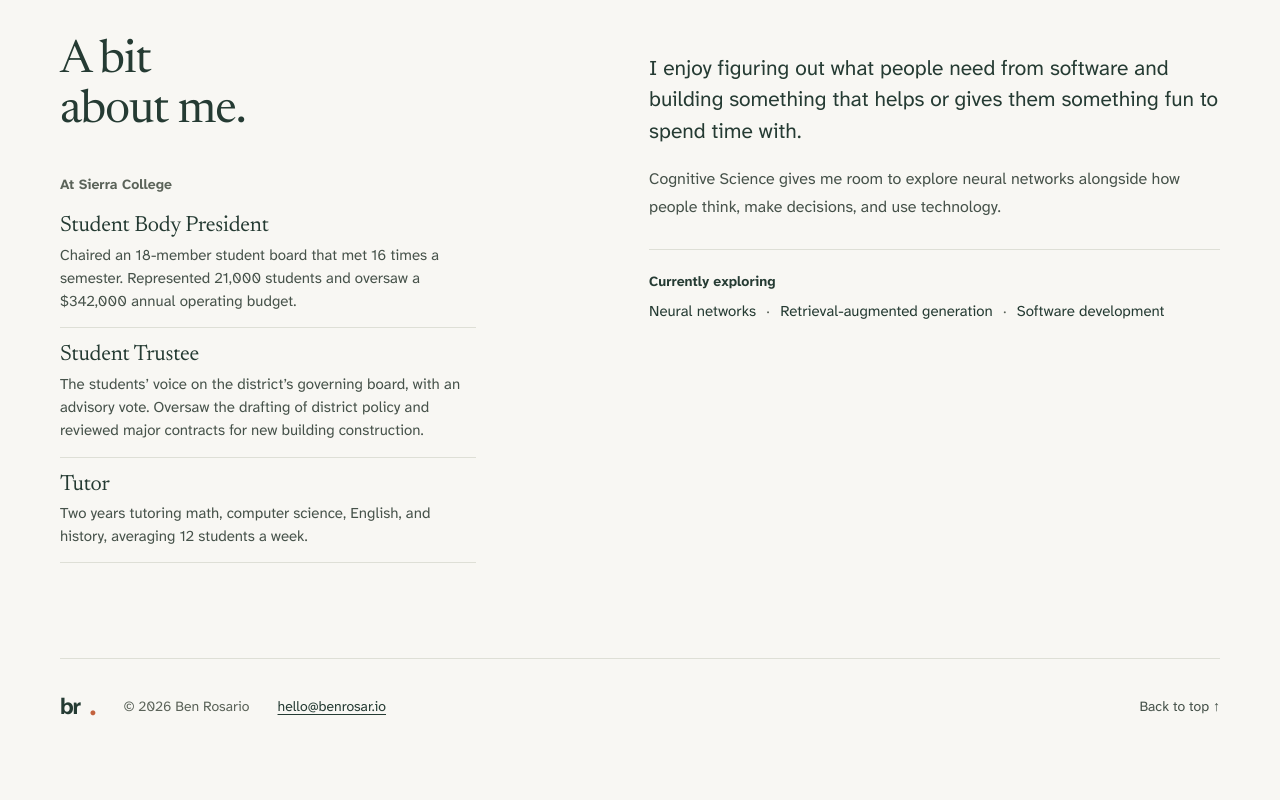
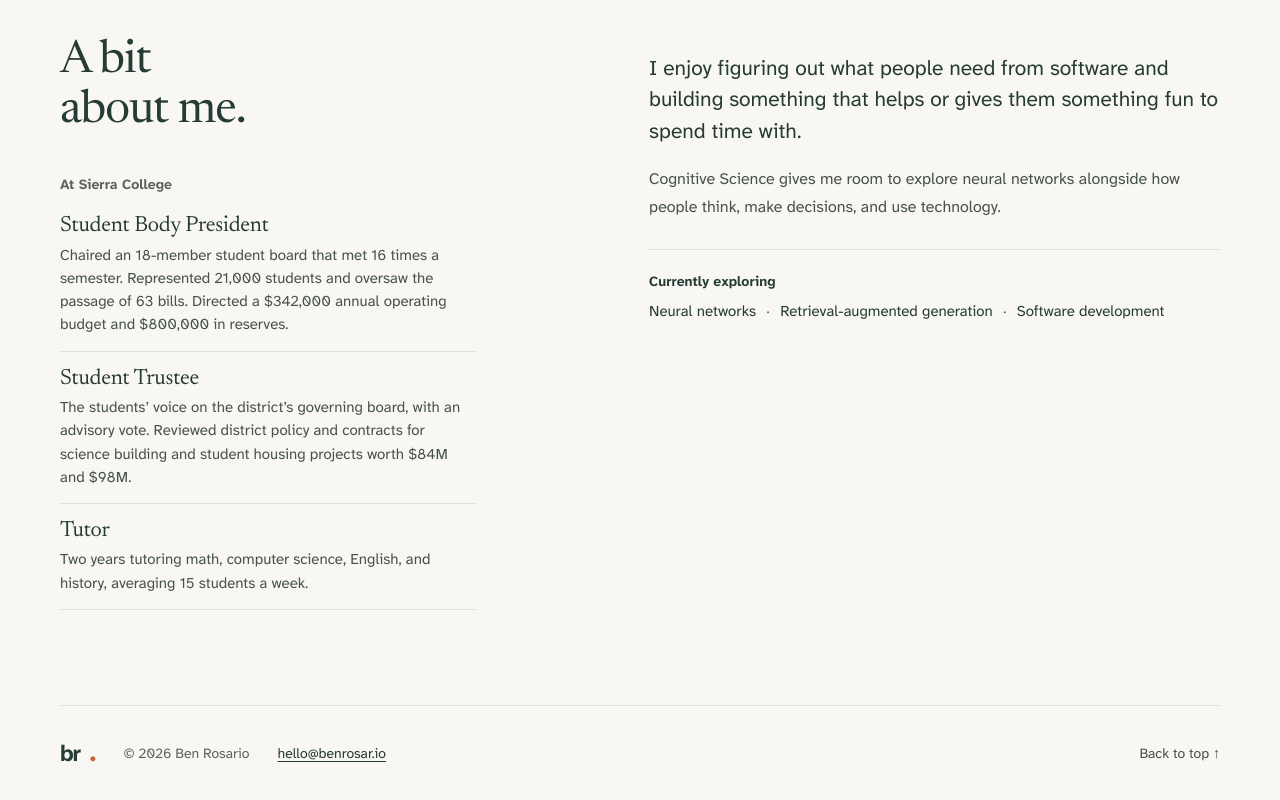
Before and after one commit to benrosario/benrosar.io, a Next.js app: page / in a window 1280 px wide. Shown: the part 1452-2252 px from the top of the page. Before the commit the page ends 2215 px from the top, so only its background shows below. Built offline with nearby package versions, Linux system fonts and the light colour scheme.

Commit message:
Updated resume and about me

```diff
--- a/app/page.tsx
+++ b/app/page.tsx
@@ -146,15 +146,15 @@ export default function Home() {
               <dl>
                 <div>
                   <dt>Student Body President</dt>
-                  <dd>Chaired an 18-member student board that met 16 times a semester. Represented 21,000 students and oversaw a $342,000 annual operating budget.</dd>
+                  <dd>Chaired an 18-member student board that met 16 times a semester. Represented 21,000 students and oversaw the passage of 63 bills. Directed a $342,000 annual operating budget and $800,000 in reserves.</dd>
                 </div>
                 <div>
                   <dt>Student Trustee</dt>
-                  <dd>The students’ voice on the district’s governing board, with an advisory vote. Oversaw the drafting of district policy and reviewed major contracts for new building construction.</dd>
+                  <dd>The students’ voice on the district’s governing board, with an advisory vote. Reviewed district policy and contracts for science building and student housing projects worth $84M and $98M.</dd>
                 </div>
                 <div>
                   <dt>Tutor</dt>
-                  <dd>Two years tutoring math, computer science, English, and history, averaging 12 students a week.</dd>
+                  <dd>Two years tutoring math, computer science, English, and history, averaging 15 students a week.</dd>
                 </div>
               </dl>
             </section>
```
Also changed, not shown: 1 other file (tests, documents, lock files or other folders).
